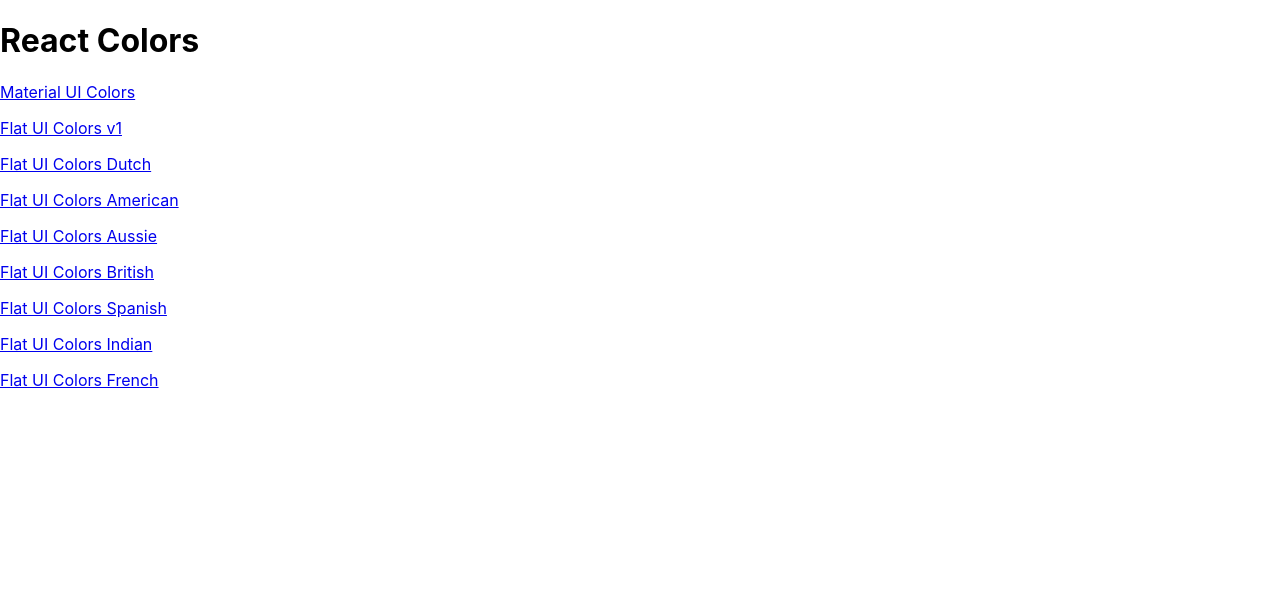
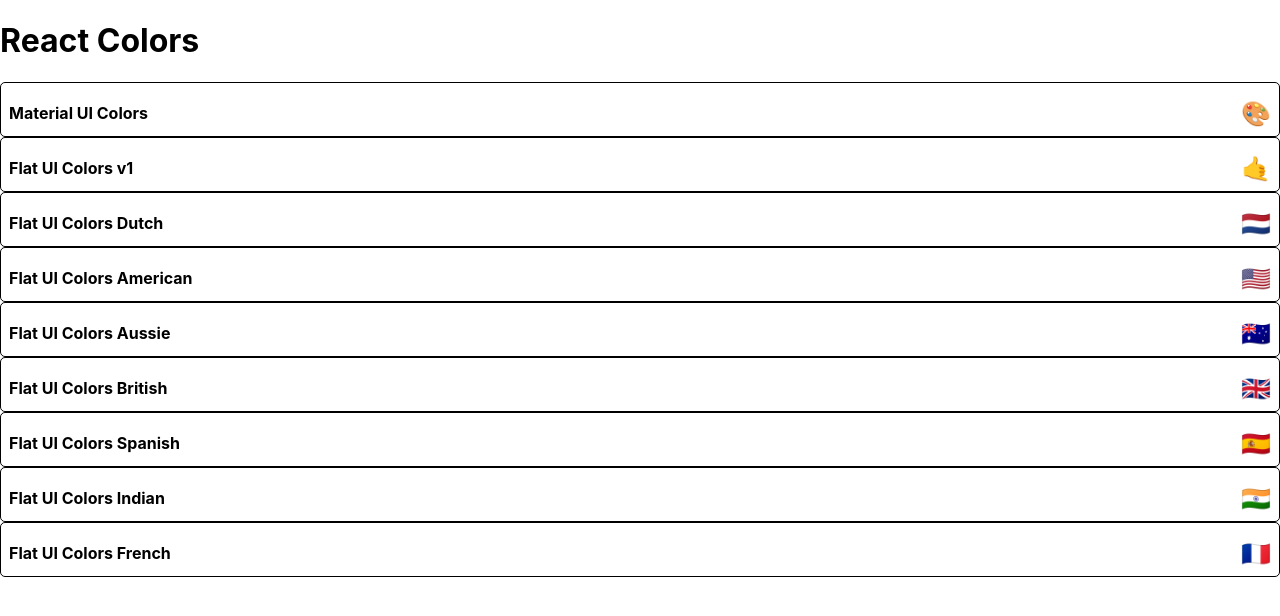
Before and after one commit to abhishekthakur7/react-color-pallete, a React (Create React App) app: page / in a window 1280 px wide. Shown: the top 616 px of the page. Built offline with nearby package versions, Linux system fonts and the light colour scheme.

Commit message:
Added mini palette component

```diff
--- a/package.json
+++ b/package.json
@@ -5,6 +5,7 @@
   "dependencies": {
     "@material-ui/core": "^4.5.0",
     "@material-ui/icons": "^4.4.3",
+    "@material-ui/styles": "^4.5.0",
     "chroma-js": "^2.0.6",
     "rc-slider": "^8.7.1",
     "react": "^16.10.2",
--- /dev/null
+++ b/src/components/minipalette/minipalette.component.jsx
@@ -0,0 +1,49 @@
+import React from "react";
+import { withStyles } from "@material-ui/styles";
+
+const styles = {
+  root: {
+    backgroundColor: "white",
+    border: "1px solid black",
+    borderRadius: "5px",
+    padding: "0.5rem",
+    position: "relative",
+    overflow: "hidden",
+    "&:hover": {
+        cursor: "pointer"
+    }
+  },
+  colors: {
+    backgroundColor: "grey"
+  },
+  title: {
+    display: "flex",
+    justifyContent: "space-between",
+    alignItems: "center",
+    margin: "0",
+    color: "black",
+    paddingTop: "0.5rem",
+    fontSize:"1rem",
+    position: "relative"
+  },
+  emoji: {
+    marginLeft: "0.5rem",
+    fontSize: "1.5rem"
+  }
+};
+
+function MiniPalette({ classes, paletteName, emoji }) {
+  return (
+    <div className={classes.root}>
+      <div className={classes.colors}>
+        <div></div>
+      </div>
+      <h5 className={classes.title}>
+        {paletteName}
+        <span className={classes.emoji}>{emoji}</span>
+      </h5>
+    </div>
+  );
+}
+
+export default withStyles(styles)(MiniPalette);
--- a/src/components/palettelist/palettelist.component.jsx
+++ b/src/components/palettelist/palettelist.component.jsx
@@ -1,14 +1,13 @@
 import React from "react";
 import { Link } from "react-router-dom";
+import MiniPalette from "../minipalette/minipalette.component";
 
 export default function PaletteList({ palettes }) {
   return (
     <div>
       <h1>React Colors</h1>
       {palettes.map(palette => (
-        <p>
-          <Link to={`/palette/${palette.id}`}>{palette.paletteName}</Link>
-        </p>
+        <MiniPalette {...palette} />
       ))}
     </div>
   );
```
